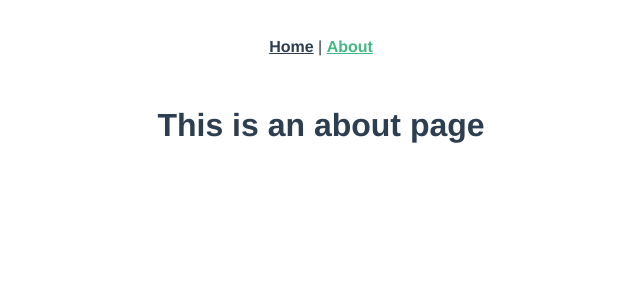
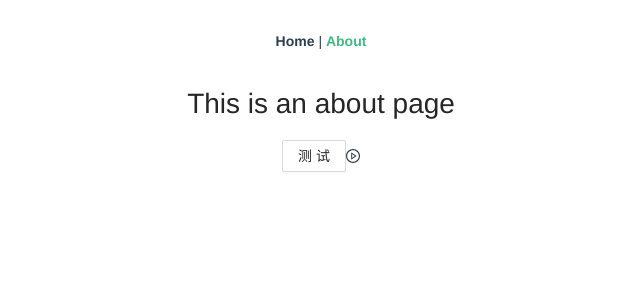
Before and after one commit to VenkH/MyTrain, a Vue app in the folder web/: page /about in a window 1280 px wide. Shown: the top 300 px of the page, without its empty margins (319-959 px from the left). Built offline with nearby package versions, Linux system fonts and the light colour scheme.

Commit message:
feat(web): 集成ant-design-vue及其图标

```diff
--- a/web/package.json
+++ b/web/package.json
@@ -8,6 +8,8 @@
     "lint": "vue-cli-service lint"
   },
   "dependencies": {
+    "@ant-design/icons-vue": "^6.1.0",
+    "ant-design-vue": "^3.2.15",
     "core-js": "^3.8.3",
     "vue": "^3.2.13",
     "vue-router": "^4.0.3",
--- a/web/src/main.js
+++ b/web/src/main.js
@@ -1,6 +1,16 @@
-import { createApp } from 'vue'
+import {createApp} from 'vue'
 import App from './App.vue'
 import router from './router'
 import store from './store'
+import Antd from 'ant-design-vue'
+import 'ant-design-vue/dist/antd.css'
+import * as Icons from '@ant-design/icons-vue'
 
-createApp(App).use(store).use(router).mount('#app')
+const app = createApp(App);
+app.use(Antd).use(store).use(router).mount('#app')
+
+//全局使用图标
+const icons = Icons;
+for (const i in icons) {
+    app.component(i, icons[i]);
+}
--- a/web/src/views/AboutView.vue
+++ b/web/src/views/AboutView.vue
@@ -1,5 +1,6 @@
 <template>
   <div class="about">
     <h1>This is an about page</h1>
+    <a-button>测试</a-button><PlayCircleOutlined />
   </div>
 </template>
```
Also changed, not shown: 1 other file (tests, documents, lock files or other folders).
